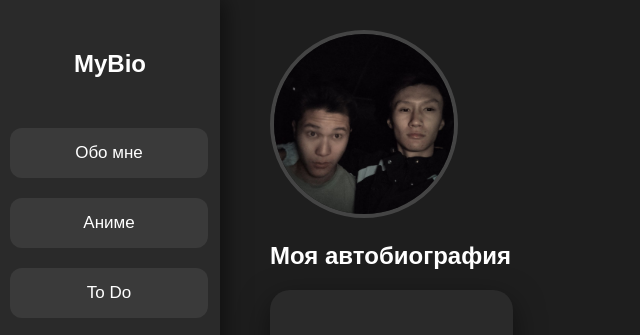
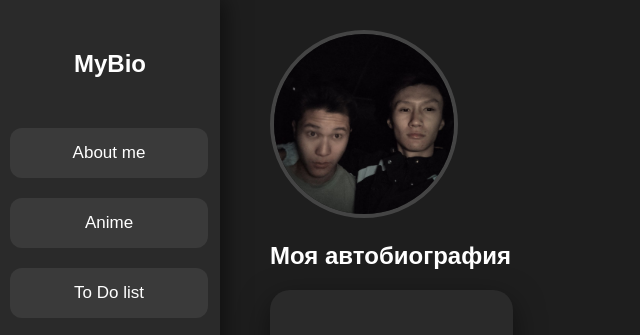
Before and after one commit to MrDPowell/bio, a plain HTML site: page index.html in a window 1280 px wide. Shown: the top 335 px of the page, 0-640 px from the left. Drawn offline with Linux system fonts and the light colour scheme.

Commit message:
last patch

```diff
--- a/index.html
+++ b/index.html
@@ -12,11 +12,11 @@
 
         <h2 class="logo">MyBio</h2>
 
-        <button onclick="showSection('about')">Обо мне</button>
+        <button onclick="showSection('about')">About me</button>
 
-        <button onclick="showSection('anime')">Аниме</button>
+        <button onclick="showSection('anime')">Anime</button>
 
-        <button onclick="showSection('todo')">To Do</button>
+        <button onclick="showSection('todo')">To Do list</button>
 
         <button onclick="showSection('contact')">Contact Me</button>
 
```
